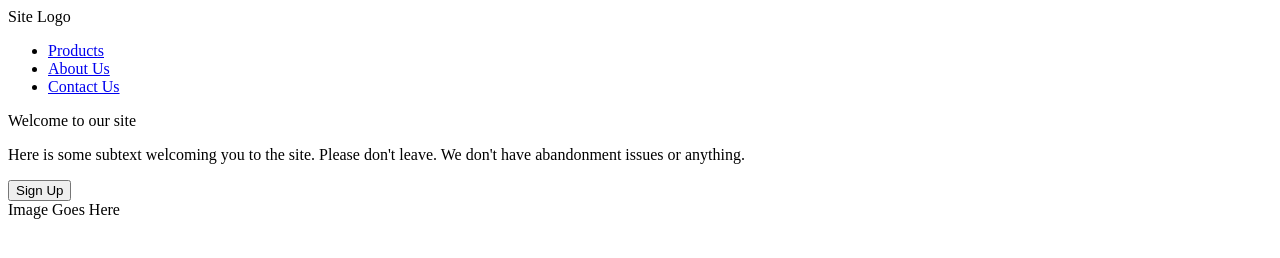
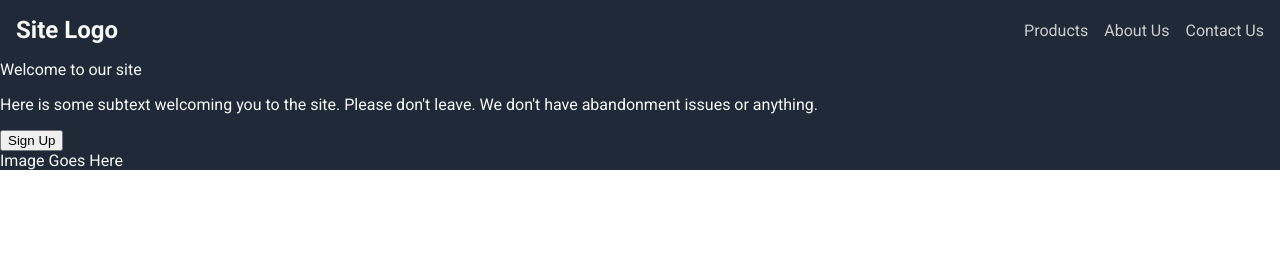
Before and after one commit to Selethenn/landing_page, a plain HTML site: page index.html in a window 1280 px wide. Drawn offline with Linux system fonts and the light colour scheme.

Commit message:
build: styled index.html header section via style.css

```diff
--- a/index.html
+++ b/index.html
@@ -4,10 +4,12 @@
     <meta charset="UTF-8">
     <meta name="viewport" content="width=device-width, initial-scale=1.0">
     <title>Landing Page</title>
+    <link rel="stylesheet" href="style.css">
 </head>
 <body>
     <!-- Header Section -->
     <div class="header">
+        <div class="header_bar">
             <div class="logo">Site Logo</div>
             <nav>
                 <ul>
@@ -16,13 +18,17 @@
                     <li><a href="./pages/contact.html">Contact Us</a></li>
                 </ul>
             </nav>
-
+        </div>
 
     <!-- Header Sub-body -->
+        <div class="header_body">
+            <div class="welcome">
                 <div class="welcome_message">Welcome to our site</div>
                 <p>Here is some subtext welcoming you to the site. Please don't leave. We don't have abandonment issues or anything.</p>
                 <button>Sign Up</button>
+            </div>
             <div class="image">Image Goes Here</div>
+        </div>
     </div>
 
 </body>
--- a/style.css
+++ b/style.css
@@ -0,0 +1,38 @@
+/* Style CSS File */
+@import url('https://fonts.googleapis.com/css2?family=Roboto:wght@400;700&display=swap');
+
+body {
+    height: 100vh;
+    margin: 0;
+    overflow: ;
+    font-family: Roboto, sans-serif;
+    color: #F9FAF8;
+}
+.header {
+    display: flex;
+    flex-direction: column;
+    background-color: #1F2937;
+
+}
+.header_bar {
+    display: flex;
+    align-items: center;
+    justify-content: space-between;
+    padding: 1rem;
+}
+.logo  {
+    font-weight: 800;
+    font-size: 24px;
+}
+ul {
+    display: flex;
+    list-style-type: none;
+    margin: 0;
+    padding: 0;
+    gap: 1rem;
+}
+
+a {
+    text-decoration: none;
+    color: #cdcdcd;
+}
```
Lines whose indentation alone changed are shown as unchanged.
